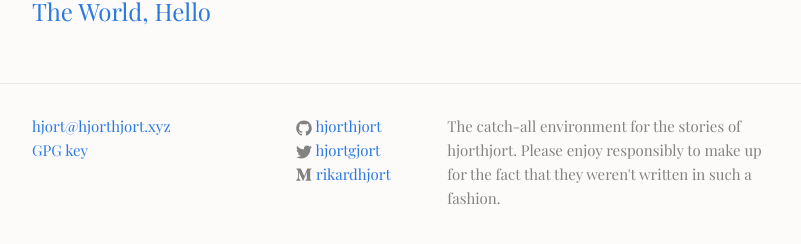
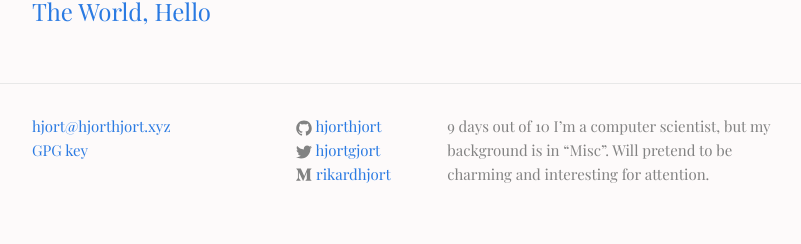
Before and after one commit to hjorthjort/hjorthjort.github.io, a Jekyll site: the page built from index.html, in a window 1280 px wide and 900 px high, scrolled down 1550 px. Shown: the part 630-874 px from the top of the window, without its empty margins (238-1039 px from the left). Built offline with Jekyll 4.4.1, drawn with Linux system fonts in a browser that asks for light colours.

Commit message:
Change footer tagline

```diff
--- a/_config.yml
+++ b/_config.yml
@@ -9,7 +9,7 @@
 title: hjorthjort
 email: hjort@hjorthjort.xyz
 description: > # this means to ignore newlines until "baseurl:"
-    The catch-all environment for the stories of hjorthjort. Please enjoy responsibly to make up for the fact that they weren't written in such a fashion.
+    9 days out of 10 I’m a computer scientist, but my background is in “Misc”. Will pretend to be charming and interesting for attention.
 baseurl: "" # the subpath of your site, e.g. /blog
 url: "https://hjorthjort.github.io" # the base hostname & protocol for your site
 twitter_username: hjortgjort
```
